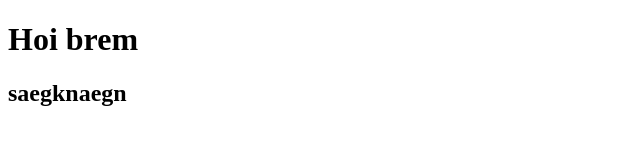
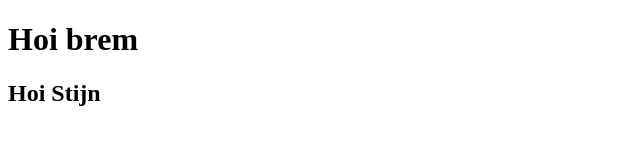
Before and after one commit to MrBlawk/CMD-Roadtrip, a website: page index.html in a window 1280 px wide. Shown: the full height of the page, 0-640 px from the left. Drawn offline with Linux system fonts and the light colour scheme.

Commit message:
Auto stash before merge of "main" and "origin/main"

```diff
--- a/index.html
+++ b/index.html
@@ -8,6 +8,6 @@
 </head>
 <body>
     <h1>Hoi brem</h1>
-    <h2>saegknaegn</h2>
+    <h2>Hoi Stijn</h2>
 </body>
 </html>
```
